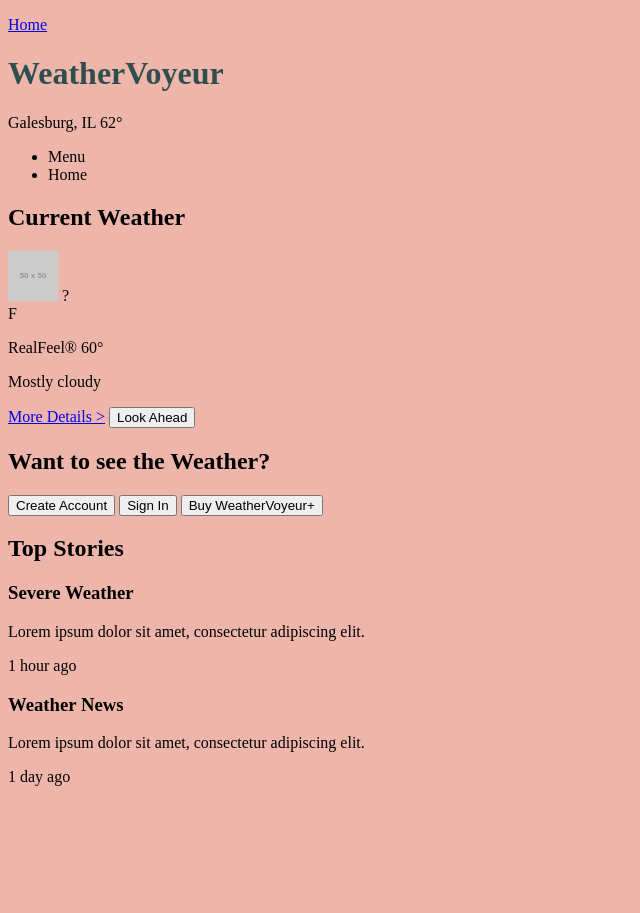
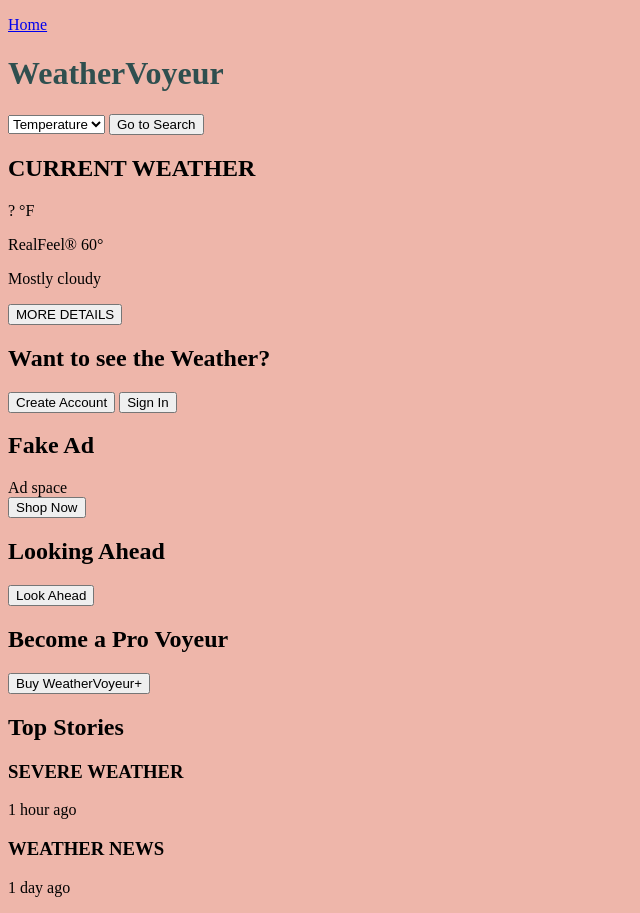
Before and after one commit to ejshakman/interactive-design, a Flask app: page /home in a window 1280 px wide. Shown: the whole page, without its empty margins (0-640 px from the left). Before the commit the page ends 786 px from the top, so only its background shows below. Run offline with Flask 3, Linux system fonts and the light colour scheme; grey boxes labelled with a size stand in for pictures from a placeholder-image service; some libraries are stand-ins or nearby versions.

Commit message:
new home layout and buttons

```diff
--- a/app/templates/home.html
+++ b/app/templates/home.html
@@ -1,61 +1,75 @@
 {% extends "base.html" %}
 
 {% block content %}
-  <div class="min-h-screen bg-zinc-100 p-4 dark:bg-zinc-800">
-    <header class="bg-purple-700 text-white p-4 flex justify-between items-center">
-      <h1 class="text-xl">WeatherVoyeur</h1>
-      <div>
-        <span>Galesburg, IL</span>
-        <span class="ml-2">62°</span>
+<body class="bg-zinc-100">
+  <header class="bg-purple-600 text-white p-4 flex justify-between items-center">
+      <h1 class="text-xl font-bold">WeatherVoyeur</h1>
+      <div class="flex items-center space-x-4">
+          <select class="bg-white text-black p-2 rounded">
+              <option>Temperature</option>
+              <option>Location</option>
+              <option>Time</option>
+          </select>
+          <button class="bg-blue-500 text-white px-4 py-2 rounded">Go to Search</button>
       </div>
-      <nav>
-        <ul class="flex space-x-4">
-          <li>Menu</li>
-          <li>Home</li>
-        </ul>
-      </nav>
-    </header>
-    <div class="grid grid-cols-1 md:grid-cols-3 gap-4 mt-4">
-      <div class="bg-white p-4 shadow rounded">
-        <h2 class="text-lg font-bold mb-2">Current Weather</h2>
-        <div class="flex items-center justify-between">
-          <div class="flex items-center">
-            <img src="https://placehold.co/50x50" alt="Weather Icon" crossorigin="anonymous" />
-            <span class="text-5xl">?</span>
+  </header>
+
+  <div class="grid grid-cols-1 md:grid-cols-2 lg:grid-cols-3 gap-4 p-4">
+
+      <div class="bg-white p-4 rounded shadow">
+          <h2 class="font-bold text-lg">CURRENT WEATHER</h2>
+          <div class="flex items-center space-x-2 my-2">
+              <span class="text-3xl">?</span>
+              <span class="text-3xl">°F</span>
           </div>
-          <div>
-            <span class="text-2xl">F</span>
-            <p class="text-sm">RealFeel® 60°</p>
+          <p>RealFeel® 60°</p>
+          <p>Mostly cloudy</p>
+          <button class="mt-2 bg-zinc-200 text-black px-4 py-2 rounded">MORE DETAILS</button>
+      </div>
+
+
+      <div class="bg-white p-4 rounded shadow">
+          <h2 class="font-bold text-lg">Want to see the Weather?</h2>
+          <button class="mt-2 bg-blue-500 text-white px-4 py-2 rounded">Create Account</button>
+          <button class="mt-2 bg-zinc-200 text-black px-4 py-2 rounded">Sign In</button>
+      </div>
+
+
+      <div class="bg-white p-4 rounded shadow">
+          <h2 class="font-bold text-lg">Fake Ad</h2>
+          <div class="bg-zinc-200 h-24 mt-2 flex justify-center items-center">
+              <span>Ad space</span>
           </div>
-        </div>
-        <p class="text-lg mt-2">Mostly cloudy</p>
-        <a href="#" class="text-blue-600">More Details &gt;</a>
-        <button class="mt-4 bg-blue-500 text-white py-2 px-4 rounded">Look Ahead</button>
+          <button class="mt-2 bg-blue-500 text-white px-4 py-2 rounded">Shop Now</button>
       </div>
-      <div class="bg-white p-4 shadow rounded">
-        <h2 class="text-lg font-bold mb-2">Want to see the Weather?</h2>
-        <button class="bg-green-500 text-white py-2 px-4 rounded w-full mb-4">Create Account</button>
-        <button class="bg-blue-500 text-white py-2 px-4 rounded w-full">Sign In</button>
-        <button class="mt-4 bg-yellow-500 text-white py-2 px-4 rounded w-full">
-          Buy WeatherVoyeur+
-        </button>
+
+
+      <div class="bg-white p-4 rounded shadow">
+          <h2 class="font-bold text-lg">Looking Ahead</h2>
+          <button class="mt-2 bg-blue-500 text-white px-4 py-2 rounded">Look Ahead</button>
       </div>
-      <div class="bg-white p-4 shadow rounded">
-        <h2 class="text-lg font-bold mb-2">Top Stories</h2>
-        <div class="space-y-4">
-          <div class="p-4 bg-zinc-200 rounded">
-            <h3 class="font-bold">Severe Weather</h3>
-            <p>Lorem ipsum dolor sit amet, consectetur adipiscing elit.</p>
-            <span class="text-sm text-zinc-600">1 hour ago</span>
+
+
+      <div class="bg-white p-4 rounded shadow">
+          <h2 class="font-bold text-lg">Become a Pro Voyeur</h2>
+          <button class="mt-2 bg-purple-600 text-white px-4 py-2 rounded">Buy WeatherVoyeur+</button>
+      </div>
+
+
+      <div class="bg-white p-4 rounded shadow">
+          <h2 class="font-bold text-lg">Top Stories</h2>
+          <div class="space-y-2">
+              <div class="bg-zinc-200 p-2 rounded">
+                  <h3 class="font-bold">SEVERE WEATHER</h3>
+                  <p>1 hour ago</p>
+              </div>
+              <div class="bg-zinc-200 p-2 rounded">
+                  <h3 class="font-bold">WEATHER NEWS</h3>
+                  <p>1 day ago</p>
+              </div>
           </div>
-          <div class="p-4 bg-zinc-200 rounded">
-            <h3 class="font-bold">Weather News</h3>
-            <p>Lorem ipsum dolor sit amet, consectetur adipiscing elit.</p>
-            <span class="text-sm text-zinc-600">1 day ago</span>
-          </div>
-        </div>
       </div>
-    </div>
   </div>
+</body>
 
 {% endblock content %}
```
